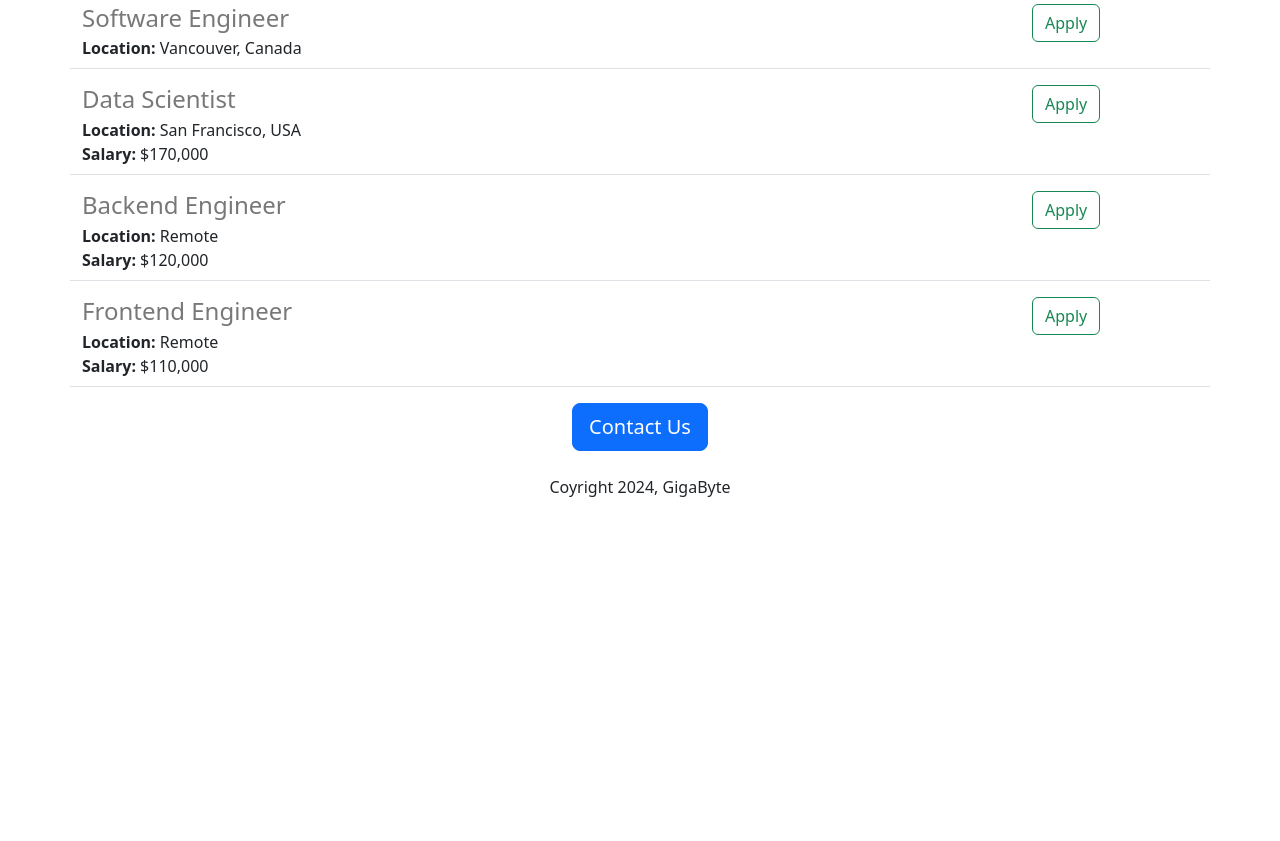
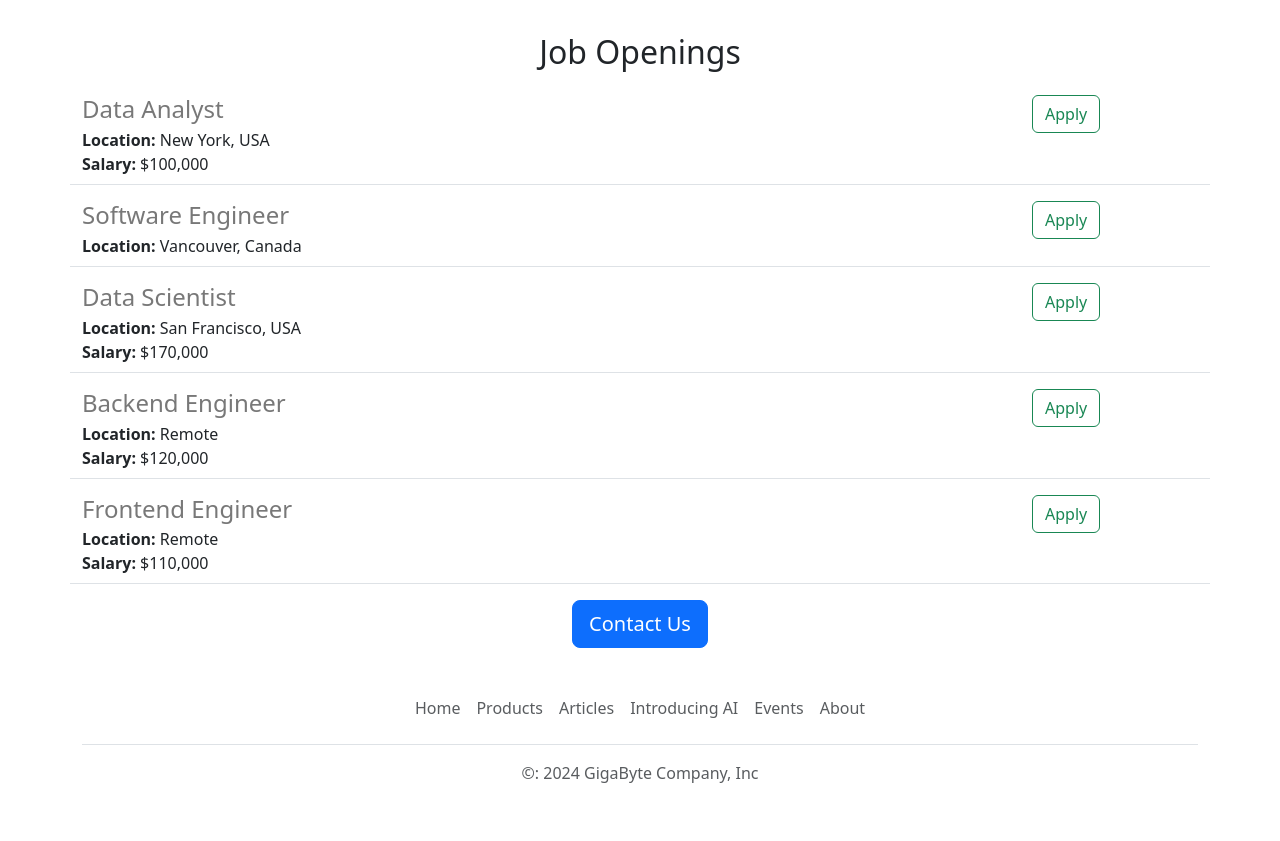
Before and after one commit to TheBearguy/GigaByte-Careers-Website, a Flask app: page / in a window 1280 px wide. Shown: the part 841-1682 px from the top of the page. Before the commit the page ends 1338 px from the top, so only its background shows below. Run offline with Flask 3, Linux system fonts and the light colour scheme.

Commit message:
Functional and aesthetic improvements

```diff
--- /dev/null
+++ b/templates/footer.html
@@ -0,0 +1,15 @@
+<div class="container">
+    <footer class="py-3 my-4">
+        <ul class="nav justify-content-center border-bottom pb-3 mb-3">
+            <li class="nav-item"><a target="_blank" href="https://www.gigabyte.com/" class="nav-link px-2 text-muted">Home</a></li>
+            <li class="nav-item"><a target="_blank" href="https://www.gigabyte.com/Consumer" class="nav-link px-2 text-muted">Products</a></li>
+            <li class="nav-item"><a target="_blank" href="https://www.gigabyte.com/Article" class="nav-link px-2 text-muted">Articles</a></li>
+            <li class="nav-item"><a target="_blank" href="https://www.gigabyte.com/Topics/Artificial-Intelligence" class="nav-link px-2 text-muted">Introducing AI</a></li>
+            <li class="nav-item"><a target="_blank" href="https://www.gigabyte.com/Events" class="nav-link px-2 text-muted">Events</a></li>
+            <li class="nav-item"><a target="_blank" href="https://www.gigabyte.com/About" class="nav-link px-2 text-muted">About</a></li>
+        </ul>
+        <p class="text-center text-muted">&copy: 2024 GigaByte Company, Inc</p>
+
+    </footer>
+
+</div>
--- a/templates/home.html
+++ b/templates/home.html
@@ -9,27 +9,36 @@
         #banner {
             height: 360px;
             width: 100%;
+            object-fit: cover;
+            margin-bottom: 16px;
         }
     </style>
 </head>
 <body>
+    {% include 'nav.html' %}
+    <img class='img-fluid' id="banner" src="http://127.0.0.1:5000/static/banner.jpg" alt="Giga Image", height = 600px, width= 1500>
     <div class = 'container'>
         <h1 class="text-center mt-2 mb-4">{{company_name}} Careers</h1>
-        <img class='img-fluid' id="banner" src="http://127.0.0.1:5000/static/banner.jpg" alt="Giga Image", height = 600px, width= 1500>
-        <h2 class="text-center mt-2 mb-4">About GigaByte</h2>
-        <p class="lead">GigaByte is a leading company in the field of technology. We are a team of 1000+ people working together to make the world a better place.
-        We are looking for talented individuals to join our team. If you are passionate about technology and want to work with the best in the industry, you have come to the right place.
-        Our company is headquartered in the beautiful city of Bengaluru, India. We have offices in Delhi, Mumbai, Chennai, and Hyderabad.
-            Specializations: Artificial Intelligence, Big Data, Cloud Computing, DevOps, Security, UI/UX, Web Development, App Development, and more.
-        </p>
+        <div class="row", style="margin-bottom: 16px">
+            <div class="col-md-6">
+            <p class="lead">GigaByte is a leading company in the field of technology. We are a team of 1000+ people working together to make the world a better place.
+            We are looking for talented individuals to join our team. If you are passionate about technology and want to work with the best in the industry, you have come to the right place.
+            Our company is headquartered in the beautiful city of Bengaluru, India. We have offices in Delhi, Mumbai, Chennai, and Hyderabad.
+                Specializations: Artificial Intelligence, Big Data, Cloud Computing, DevOps, Security, UI/UX, Web Development, App Development, and more.
+            </p>
+            </div>
+            <div class="d-none d-md-block col-md-6">
+                <img src="/static/people.jpg" style="height: 320px;border-radius: 4px;" alt="pople working together">
+            </div>
+        </div>
         <h2 class="text-center mt-2 mb-4">Job Openings</h2>
             {% for job in jobs %}
                {% include 'jobitem.html' %}
             {% endfor %}
         <div class="text-center">
-            <button class="btn btn-primary btn-lg">Contact Us</button>
-            <p class="mt-4">Coyright 2024, GigaByte</p>
+            <a class="btn btn-primary btn-lg" href="mailto:levelupmonk18@gmail.com?subject=Contacting%20you%20for%20a%20reason&body=My%20Name%3A%20%3Cyour%20name%3E%0D%0A%0D%0AHello!%20How%20can%20we%20help%20you%3F%0D%0A%0D%0A-%3E%20%3Cyour%20response%3E">Contact Us</a>
         </div>
     </div>
+    {% include 'footer.html' %}
 </body>
 </html>
--- a/templates/jobitem.html
+++ b/templates/jobitem.html
@@ -13,7 +13,7 @@
         {% endif %}
     </div>
     <div class="col-2">
-        <button type="button" class="btn btn-outline-success">Apply</button>
+        <a href="mailto:levelupmonk18@gmail.com?subject=Application%20for%20{{job['title']}}&body=My%20Name%20%3A%20%3Cyour%20name%3E%0D%0AMy%20Resume%3A%20%3Cyour%20resume%3E%0D%0AMy%20Linkedin%3A%20%3Cyour%20Linkedin%20profile%3E%0D%0A%0D%0AWhy%20do%20you%20want%20this%20job%3F%0D%0A-%3E%20%3Cyour%20reply%3E%0D%0A%0D%0AHow%20are%20you%20beneficial%20for%20us%3F%0D%0A-%3E%20%3Cyour%20reply%3E " type="button" class="btn btn-outline-success float-right align-middle">Apply</a>
     </div>
 
 </div>
--- /dev/null
+++ b/templates/nav.html
@@ -0,0 +1,11 @@
+<nav class="navbar shadow-sm fixed-top bg-white">
+    <div class="container-fluid">
+        <a class="navbar-brand" href="#">
+            <img src="/static/logo.jpg" alt="logo" width="30" height="24" class="d-inline-block align-text-top">
+            GigaByte
+        </a>
+    </div>
+</nav>
+<div style="height: 56px;">
+
+</div>
```
Also changed, not shown: static/banner.jpg, static/logo.jpg (added), 1 other file.
